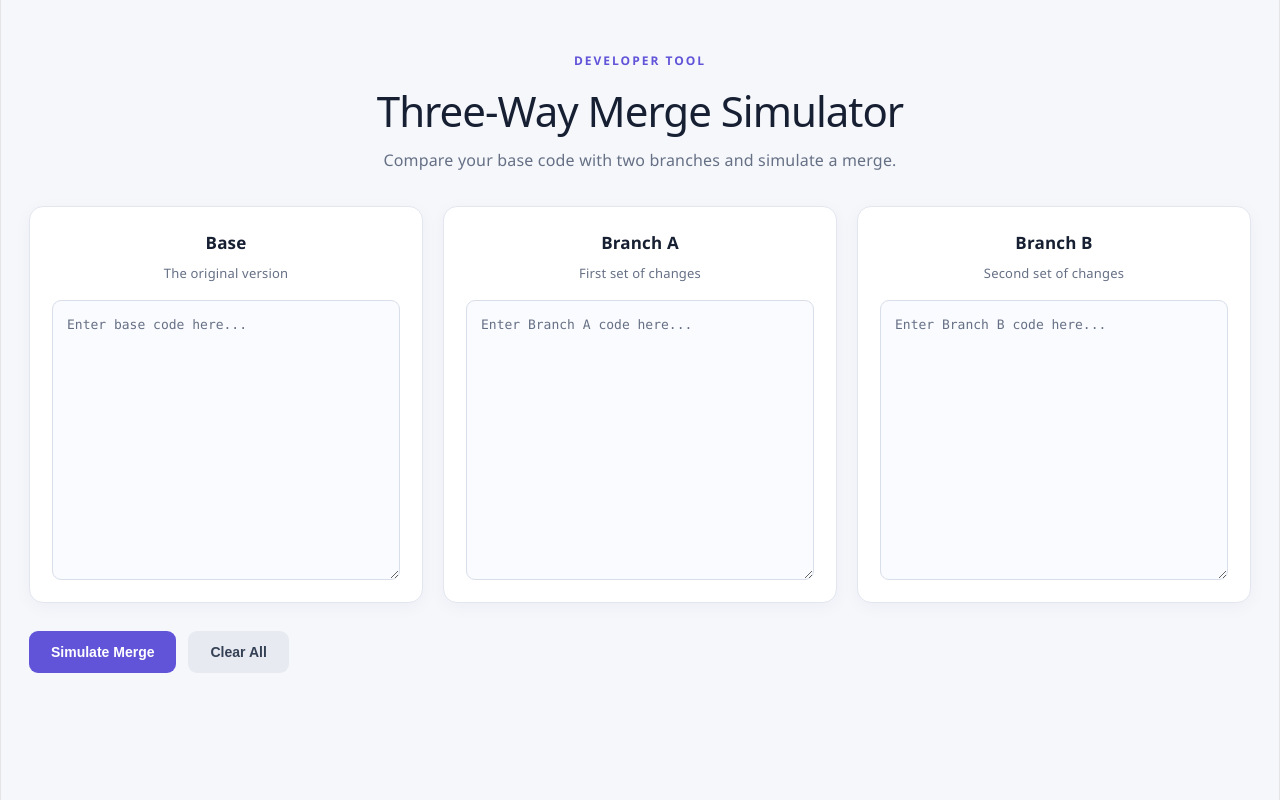
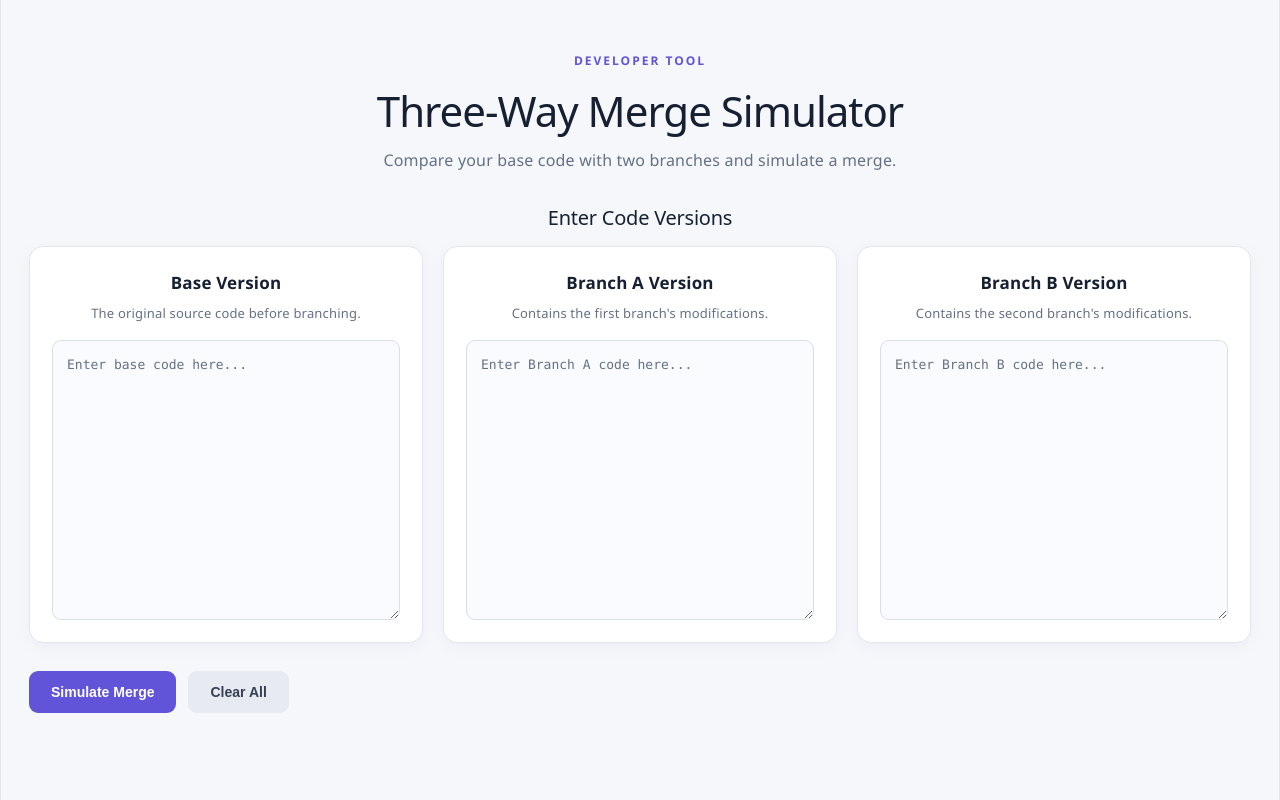
Before and after one commit to SudarshanG9/SE-PROJECT-SEM-5-TEAM-11, a React app in the folder frontend/: page / in a window 1280 px wide. Built offline with nearby package versions, Linux system fonts and the light colour scheme; the HTML template or start-up script is replaced by a standard one.

Commit message:
feat: add base and branch code input sections

```diff
--- a/frontend/src/App.css
+++ b/frontend/src/App.css
@@ -53,6 +53,12 @@ body {
   grid-template-columns: repeat(3, minmax(0, 1fr));
   gap: 20px;
   width: 100%;
+}
+
+.editor-section-title {
+  margin: 0 0 16px;
+  color: #172033;
+  font-size: 20px;
 }
 
 .editor-card,
@@ -349,7 +355,8 @@ body {
   }
 
   .editor-card label,
-  .result-card h2 {
+  .result-card h2,
+  .editor-section-title {
     color: #f3f4f6;
   }
 
--- a/frontend/src/App.jsx
+++ b/frontend/src/App.jsx
@@ -1,4 +1,5 @@
 import { useState } from 'react'
+import CodeVersionInput from './CodeVersionInput'
 import './App.css'
 
 const API_URL = '/api/merge'
@@ -56,40 +57,34 @@ function App() {
         </p>
       </header>
 
-      <section className="editor-grid">
-        <div className="editor-card">
-          <label htmlFor="base">Base</label>
-          <p className="editor-description">The original version</p>
-          <textarea
+      <section aria-labelledby="code-versions-heading">
+        <h2 className="editor-section-title" id="code-versions-heading">
+          Enter Code Versions
+        </h2>
+        <div className="editor-grid">
+          <CodeVersionInput
             id="base"
+            label="Base Version"
+            description="The original source code before branching."
             value={base}
-            onChange={(e) => setBase(e.target.value)}
+            onChange={setBase}
             placeholder="Enter base code here..."
-            spellCheck="false"
           />
-        </div>
-
-        <div className="editor-card">
-          <label htmlFor="branch-a">Branch A</label>
-          <p className="editor-description">First set of changes</p>
-          <textarea
+          <CodeVersionInput
             id="branch-a"
+            label="Branch A Version"
+            description="Contains the first branch's modifications."
             value={branchA}
-            onChange={(e) => setBranchA(e.target.value)}
+            onChange={setBranchA}
             placeholder="Enter Branch A code here..."
-            spellCheck="false"
           />
-        </div>
-
-        <div className="editor-card">
-          <label htmlFor="branch-b">Branch B</label>
-          <p className="editor-description">Second set of changes</p>
-          <textarea
+          <CodeVersionInput
             id="branch-b"
+            label="Branch B Version"
+            description="Contains the second branch's modifications."
             value={branchB}
-            onChange={(e) => setBranchB(e.target.value)}
+            onChange={setBranchB}
             placeholder="Enter Branch B code here..."
-            spellCheck="false"
           />
         </div>
       </section>
--- /dev/null
+++ b/frontend/src/CodeVersionInput.jsx
@@ -0,0 +1,20 @@
+function CodeVersionInput({ id, label, description, value, onChange, placeholder }) {
+  return (
+    <div className="editor-card">
+      <label htmlFor={id}>{label}</label>
+      <p className="editor-description" id={`${id}-description`}>
+        {description}
+      </p>
+      <textarea
+        id={id}
+        value={value}
+        onChange={(event) => onChange(event.target.value)}
+        placeholder={placeholder}
+        spellCheck="false"
+        aria-describedby={`${id}-description`}
+      />
+    </div>
+  )
+}
+
+export default CodeVersionInput
```
